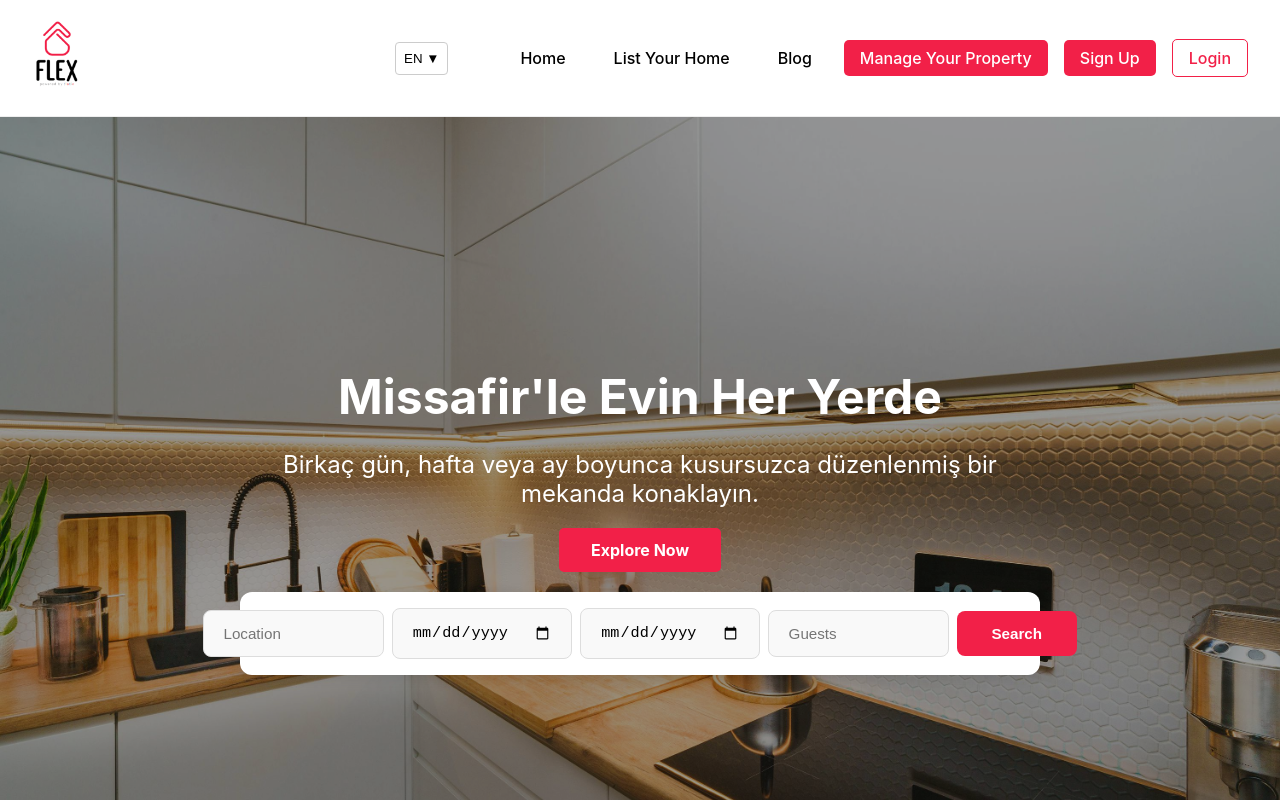
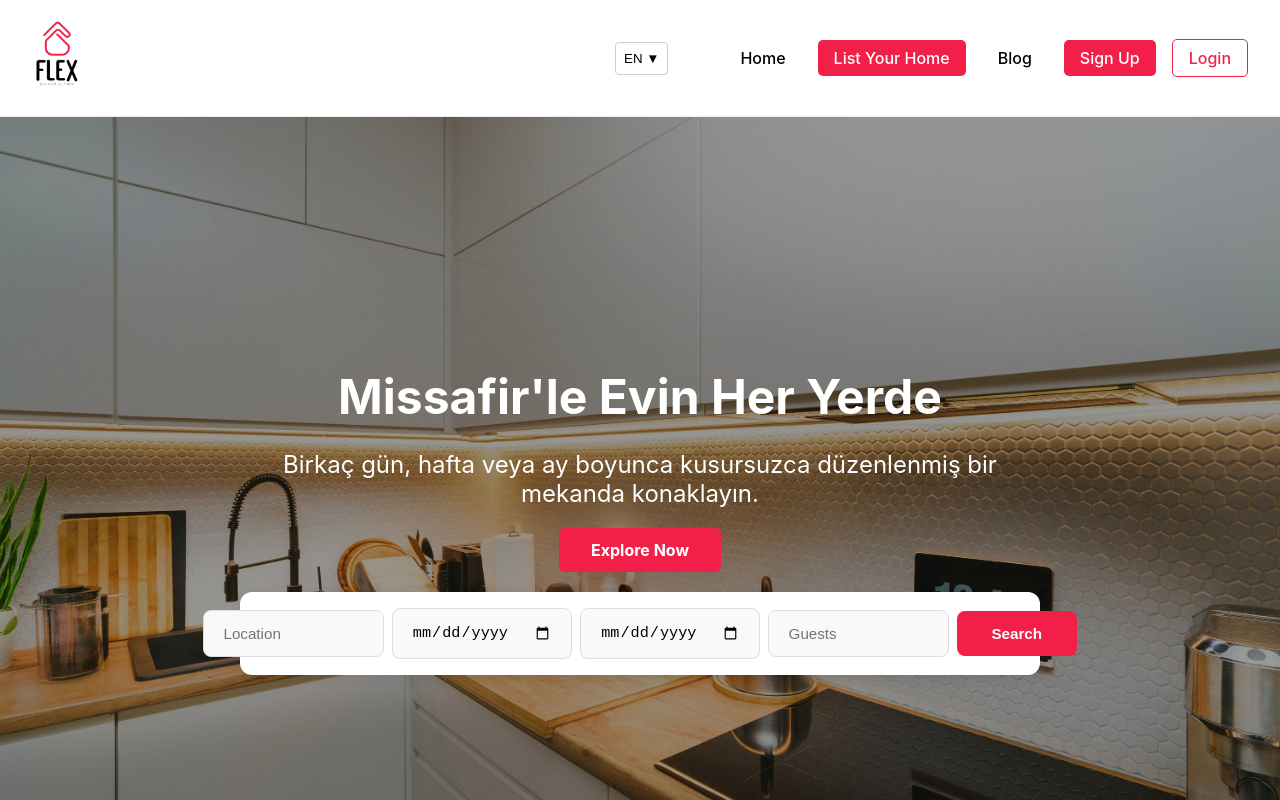
Before and after one commit to ahmed666916/flexvivienda-server, a React (Create React App) app: page / in a window 1280 px wide. Shown: the top 800 px of the page. Built offline with nearby package versions, Linux system fonts and the light colour scheme.

Commit message:
removed redundant btn and styled list your Home button

```diff
--- a/src/components/Navbar/Navbar.js
+++ b/src/components/Navbar/Navbar.js
@@ -26,12 +26,9 @@ const Navbar = () => {
 
       <ul className={`nav-links ${mobileMenuOpen ? 'active' : ''}`}>
         <li><Link to="/">Home</Link></li>
-        <li><Link to="/list-your-home">List Your Home</Link></li>
+        <li><Link to="/list-your-home" className='btn manage-property'>List Your Home</Link></li>
         <li><Link to="/blog">Blog</Link></li>
-          {/* NEW - Property Owner CTA */}
-        <li>
-          <Link to="/manage-property" className="btn manage-property">Manage Your Property</Link>
-        </li>
+
         <li><Link to="/Signup" className="btn">Sign Up</Link></li>
         <li><Link to="/login" className="btn outline">Login</Link></li>
       </ul>
```
